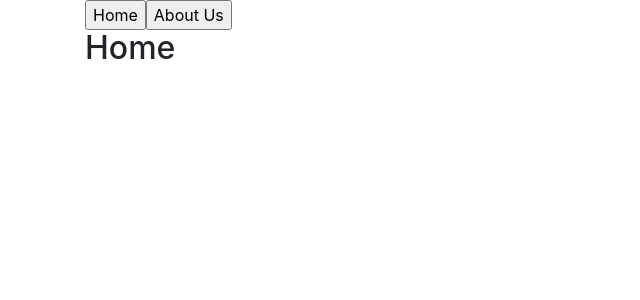
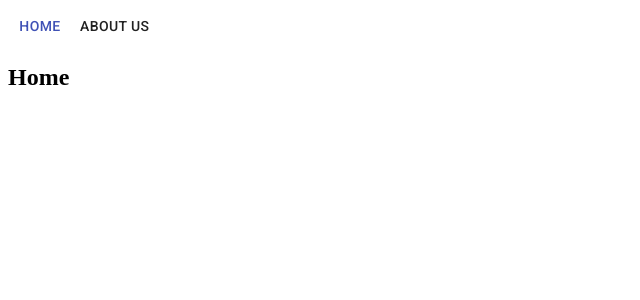
Before and after one commit to sasle/LinkNLearn, a React (Create React App) app in the folder LinkNLearn/: page / in a window 1280 px wide. Shown: the top 300 px of the page, without its empty margins (0-640 px from the left). Built offline with nearby package versions, Linux system fonts and the light colour scheme.

Commit message:
adding test material ui component

```diff
--- a/LinkNLearn/public/index.html
+++ b/LinkNLearn/public/index.html
@@ -4,8 +4,9 @@
 <head>
     <meta charset="UTF-8">
     <link href="https://fonts.googleapis.com/css?family=Open+Sans|Roboto" rel="stylesheet">
-    <link rel="icon" type="image/png" href="/favicon.png"/>
-    <link rel="stylesheet" href="https://maxcdn.bootstrapcdn.com/bootstrap/4.0.0-beta/css/bootstrap.min.css" integrity="sha384-/Y6pD6FV/Vv2HJnA6t+vslU6fwYXjCFtcEpHbNJ0lyAFsXTsjBbfaDjzALeQsN6M" crossorigin="anonymous">
+    <link rel="icon" type="image/png" href="/favicon.png" />
+    <link rel="stylesheet" href="https://fonts.googleapis.com/css?family=Roboto:300,400,500,700&display=swap" />
+    <link rel="stylesheet" href="https://fonts.googleapis.com/icon?family=Material+Icons" />
     <title>Link & Learn</title>
 </head>
 
--- a/LinkNLearn/src/components/Header/index.js
+++ b/LinkNLearn/src/components/Header/index.js
@@ -1,14 +1,15 @@
 import React from 'react';
 import { Link } from 'react-router-dom';
+import { Button } from '@material-ui/core';
 
 function Header() {
   return (
     <header className="header">
       <Link to={'/'}>
-        <button>Home</button>
+        <Button color="primary">Home</Button>
       </Link>
       <Link to={'/about'}>
-        <button>About Us</button>
+        <Button>About Us</Button>
       </Link>
     </header>
   );
```
